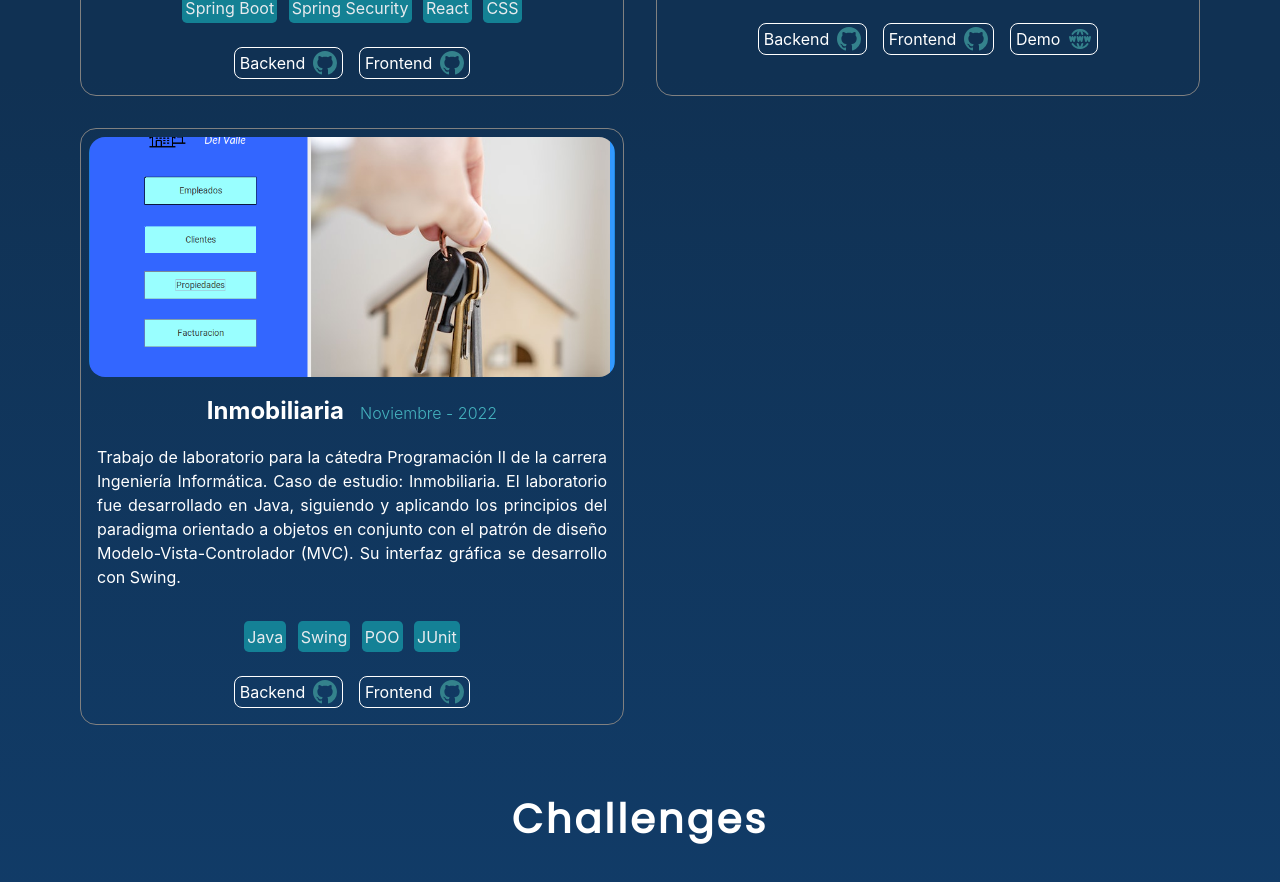
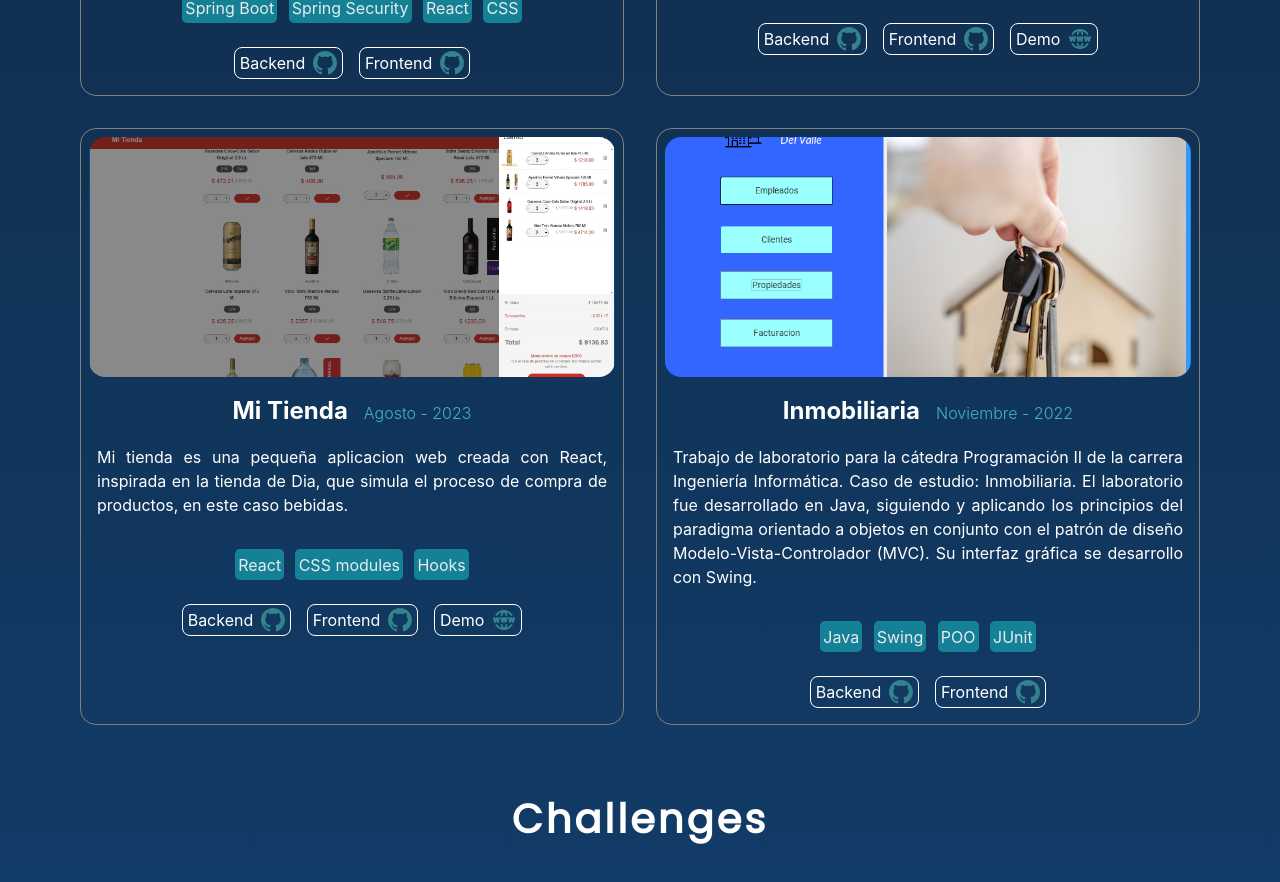
Before and after one commit to Jcarrizoagustin/portfolio, a React (Vite) app in the folder portfolio-app/: page /proyectos in a window 1280 px wide. Shown: the part 760-1642 px from the top of the page. Built offline with nearby package versions, Linux system fonts and the light colour scheme; the HTML template or start-up script is replaced by a standard one.

Commit message:
feat: adding new proyect in works section

```diff
--- a/portfolio-app/src/components/Works.jsx
+++ b/portfolio-app/src/components/Works.jsx
@@ -12,6 +12,18 @@ const info1 = {
   backLinkCode: "https://github.com/Jcarrizoagustin/hoteleria/tree/master",
   frontLinkCode:
     "https://github.com/Jcarrizoagustin/hoteleria-front/tree/main/hoteleria",
+};
+
+const info4 = {
+  img: "/img/MiTienda.jpg",
+  title: "Mi Tienda",
+  date: "Agosto - 2023",
+  description:
+    "Mi tienda es una pequeña aplicacion web creada con React, inspirada en la tienda de Dia, que simula el proceso de compra de productos, en este caso bebidas.",
+  tecnologies: ["React", "CSS modules", "Hooks"],
+  backLinkCode: "https://github.com/Jcarrizoagustin/mi-tienda",
+  frontLinkCode: "https://github.com/Jcarrizoagustin/mi-tienda",
+  demoLinkCode: "https://mitiendabebidas.netlify.app/",
 };
 
 const info3 = {
@@ -32,7 +44,14 @@ const info2 = {
   date: "Junio - 2023",
   description:
     "Challenge fullstack de devchallenges.io. El desarrollo backend se realizo con Java 17, Spring Boot 3, Spring Security 6, autenticacion JWT y PostgreSQL. El desarrollo frontend se llevo a cabo con React.",
-  tecnologies: ["Java", "Spring Boot", "React", "JWT","PostgreSQL", "CSS Modules"],
+  tecnologies: [
+    "Java",
+    "Spring Boot",
+    "React",
+    "JWT",
+    "PostgreSQL",
+    "CSS Modules",
+  ],
   backLinkCode: "https://github.com/Jcarrizoagustin/authenticationBack",
   frontLinkCode: "https://github.com/Jcarrizoagustin/authentication-app",
   demoLinkCode: "https://main--storied-axolotl-6907c0.netlify.app",
@@ -102,8 +121,8 @@ function Works() {
       <section className={styles.worksContainer}>
         <Work workInfo={info1} />
         <Work workInfo={info2} />
+        <Work workInfo={info4} />
         <Work workInfo={info3} />
-
       </section>
       <h2
         style={{
```
Also changed, not shown: portfolio-app/public/img/MiTienda.jpg (added).
